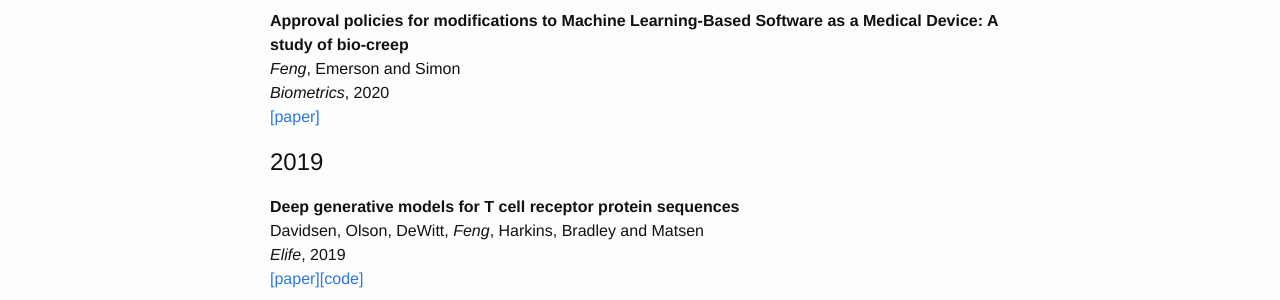
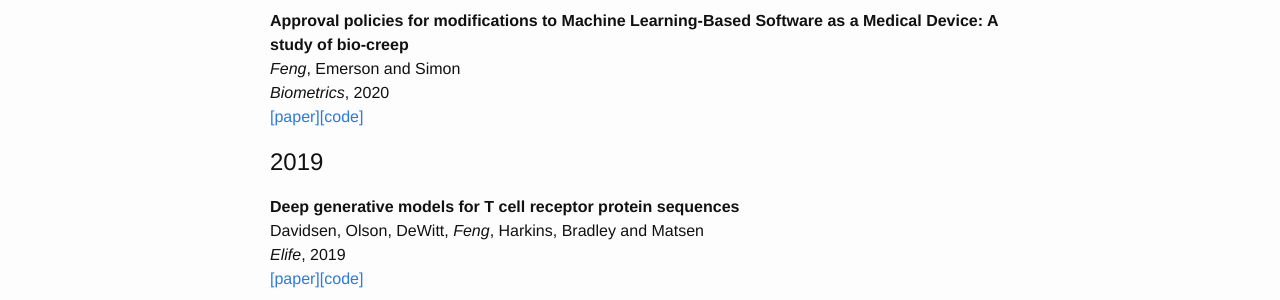
Before and after one commit to jjfeng/jjfeng.github.io, a Jekyll site: the page built from publications.md, in a window 1280 px wide. Shown: the part 1013-1313 px from the top of the page. Built offline with Jekyll 4.4.1, drawn with Linux system fonts in a browser that asks for light colours.

Commit message:
Adding code

```diff
--- a/generate_publications.py
+++ b/generate_publications.py
@@ -10,6 +10,7 @@ SOFTWARE_DICT = {
     "gradient-based regularization parameter selection for problems with nonsmooth penalty functions": "https://github.com/jjfeng/nonsmooth-joint-opt",
     "deep generative models for t cell receptor protein sequences": "https://github.com/matsengrp/vampire/",
     "learning to safely approve updates to machine learning algorithms": "https://github.com/jjfeng/aACP_time_trends",
+    "approval policies for modifications to machine learning-based software as a medical device: a study of bio-creep": "https://github.com/jjfeng/aACP",
 }
 
 def print_entries(entry_list):
--- a/publications.md
+++ b/publications.md
@@ -41,7 +41,7 @@ Williamson and *Feng*<br />
 **Approval policies for modifications to Machine Learning-Based Software as a Medical Device: A study of bio-creep**<br />
 *Feng*, Emerson and Simon<br />
 *Biometrics*, 2020<br />
-[\[paper\]](https://doi.org/10.1111/biom.13379)
+[\[paper\]](https://doi.org/10.1111/biom.13379)[\[code\]](https://github.com/jjfeng/aACP)
 
 ## 2019
 **Deep generative models for T cell receptor protein sequences**<br />
```
